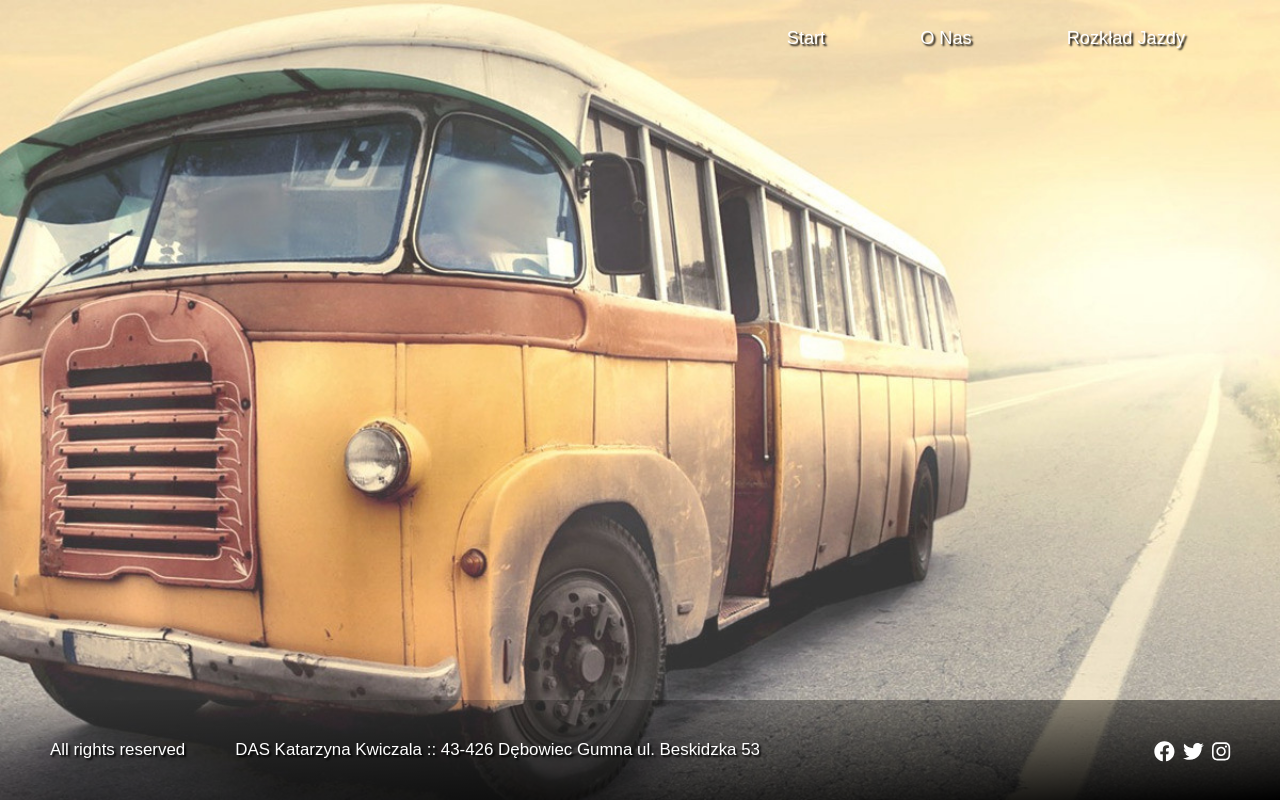
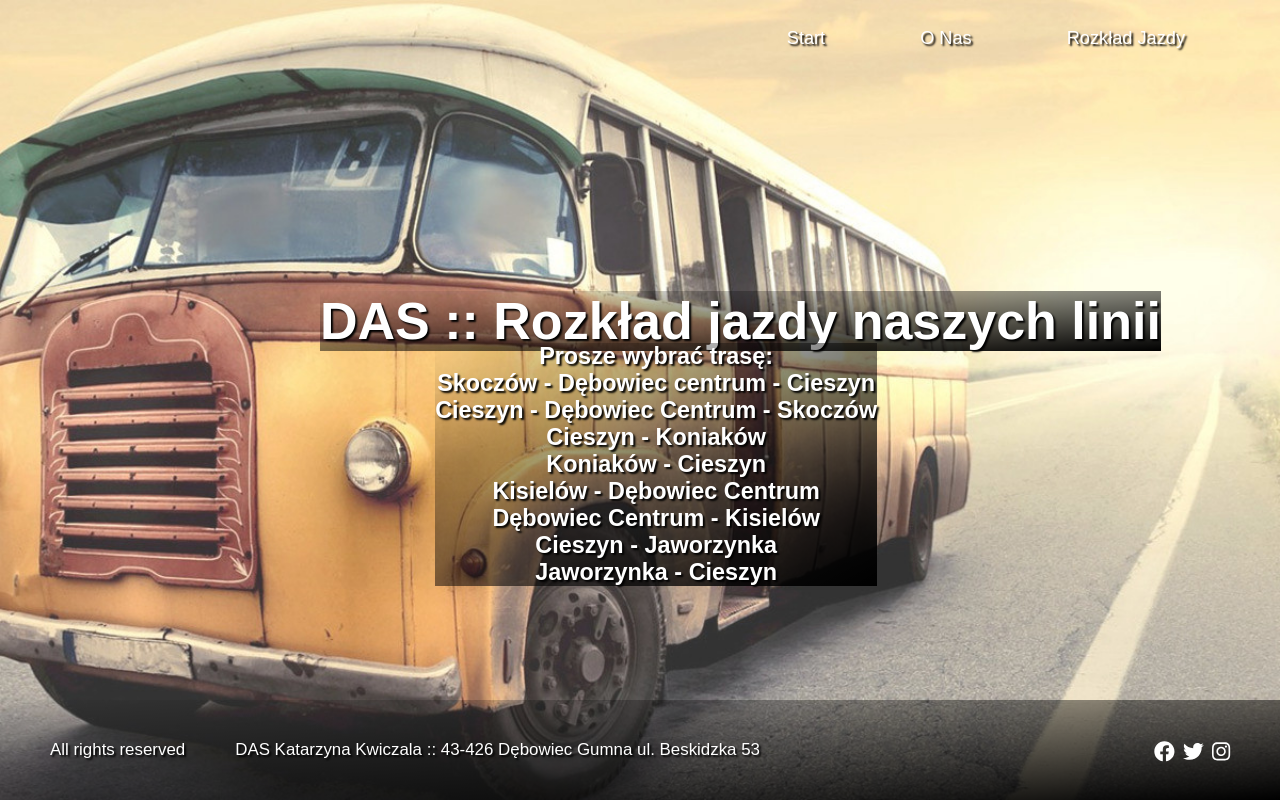
Before and after one commit to DragonLuxArt/Das2, a React (Create React App) app in the folder showcasepage/: page /Contact in a window 1280 px wide. Built offline with nearby package versions, Linux system fonts and the light colour scheme.

Commit message:
rozklad jazdy

```diff
--- a/showcasepage/src/components/Pages/Contact.js
+++ b/showcasepage/src/components/Pages/Contact.js
@@ -5,6 +5,27 @@ class Contact extends Component {
   render() {
     return (
       <div className="Contact">
+      <CSSTransitionGroup
+      transitionName="example"
+      transitionAppear={true}
+      transitionAppearTimeout={500}
+      transitionEnter={false}
+      transitionLeave={false}>
+      <h1>
+      DAS :: Rozkład jazdy naszych linii<br/>
+      </h1>
+      <p>
+      Prosze wybrać trasę:<br/>
+      Skoczów - Dębowiec centrum - Cieszyn<br/>
+      Cieszyn - Dębowiec Centrum - Skoczów<br/>
+      Cieszyn - Koniaków<br/>
+      Koniaków - Cieszyn<br/>
+      Kisielów - Dębowiec Centrum<br/>
+      Dębowiec Centrum - Kisielów<br/>
+      Cieszyn - Jaworzynka<br/>
+      Jaworzynka - Cieszyn<br/>
+      </p>
+      </CSSTransitionGroup>
       </div>
     );
   }
--- a/showcasepage/src/components/Style/input.sass
+++ b/showcasepage/src/components/Style/input.sass
@@ -105,3 +105,33 @@ footer
 .example-appear.example-appear-active
   opacity: 1
   transition: opacity .5s ease-in
+
+
+
+.Contact
+  h1
+    position: absolute
+    top: 32%
+    left: 25%
+    color: white
+    font-family: "Poppins", sans-serif
+    font-weight: 600
+    font-size: 4em
+    text-shadow: 2px 2px 2px black
+    z-index: 1
+    text-align: justify
+    text-align-last: center
+    background-image: linear-gradient(to bottom right,#0000,black)
+  p
+    position: absolute
+    top: 40%
+    left: 34%
+    color: white
+    font-family: "Poppins", sans-serif
+    font-weight: 600
+    font-size: 1.8em
+    text-shadow: 2px 2px 2px black
+    z-index: 1
+    text-align: justify
+    text-align-last: center
+    background-image: linear-gradient(to bottom right,#0000,black)
--- a/showcasepage/src/components/Style/output.css
+++ b/showcasepage/src/components/Style/output.css
@@ -113,4 +113,33 @@ footer .footContainer .icons a:hover {
   transition: opacity 0.5s ease-in;
 }
 
+.Contact h1 {
+  position: absolute;
+  top: 32%;
+  left: 25%;
+  color: white;
+  font-family: "Poppins", sans-serif;
+  font-weight: 600;
+  font-size: 4em;
+  text-shadow: 2px 2px 2px black;
+  z-index: 1;
+  text-align: justify;
+  text-align-last: center;
+  background-image: linear-gradient(to bottom right, #0000, black);
+}
+.Contact p {
+  position: absolute;
+  top: 40%;
+  left: 34%;
+  color: white;
+  font-family: "Poppins", sans-serif;
+  font-weight: 600;
+  font-size: 1.8em;
+  text-shadow: 2px 2px 2px black;
+  z-index: 1;
+  text-align: justify;
+  text-align-last: center;
+  background-image: linear-gradient(to bottom right, #0000, black);
+}
+
 /*# sourceMappingURL=output.css.map */
```
Also changed, not shown: 1 other file (tests, documents, lock files or other folders).
